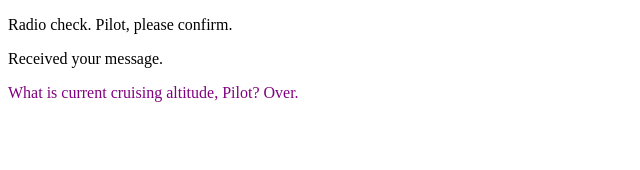
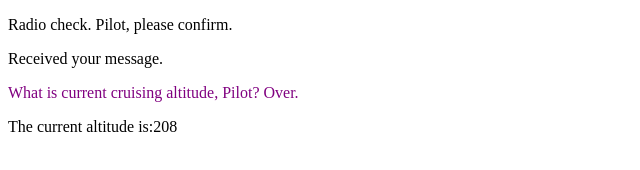
Before and after one commit to musashimikiri/communication-log-CONTROL, a plain HTML site: page index.html in a window 1280 px wide. Shown: the whole page, without its empty margins (0-640 px from the left). Drawn offline with Linux system fonts and the light colour scheme.

Commit message:
The current altitude updated

```diff
--- a/index.html
+++ b/index.html
@@ -4,5 +4,6 @@
       <p>Radio check. Pilot, please confirm.</p>
       <p>Received your message.</p>
       <p style="color: purple;">What is current cruising altitude, Pilot? Over.</p>
+      <p>The current altitude is:208</p>
    </body>
 </html>
```
